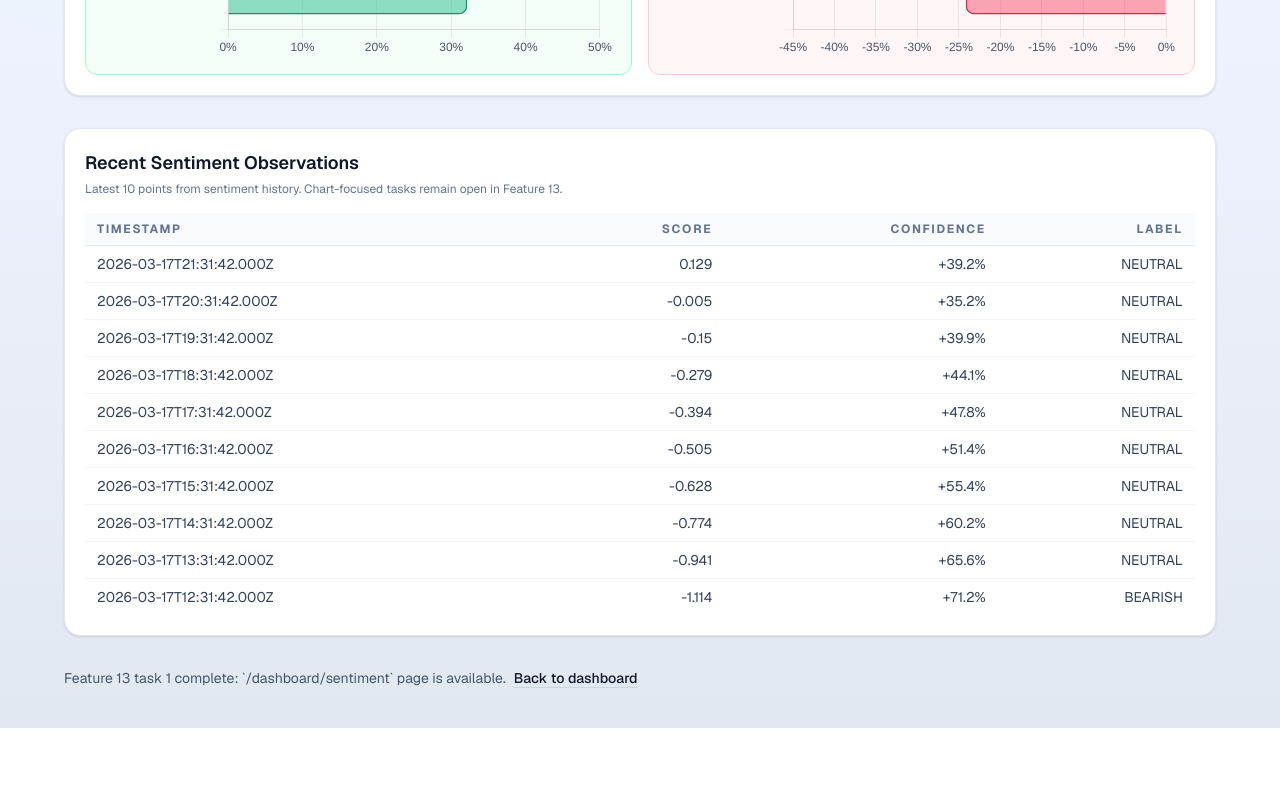
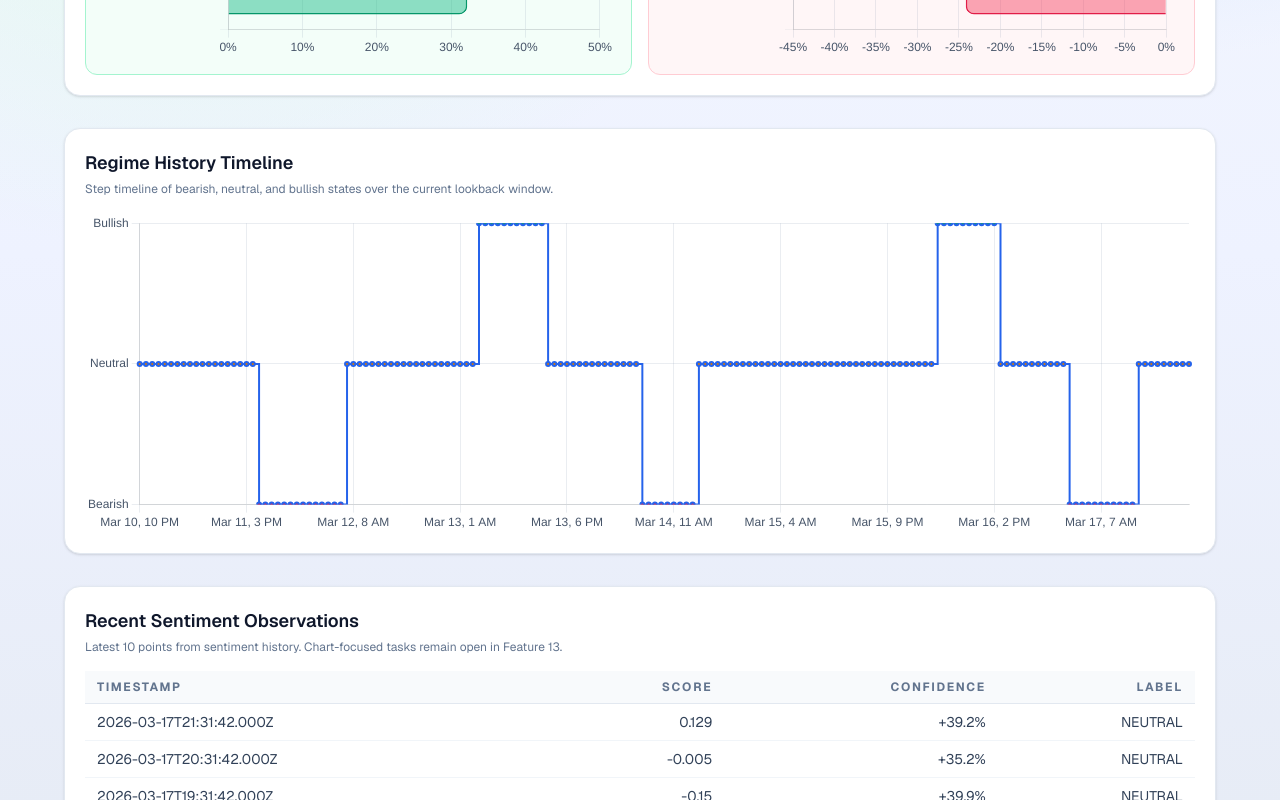
Before and after one commit to wom3/advanced-analytics, a Next.js app in the folder defi-analytica/: page /dashboard/sentiment in a window 1280 px wide. Shown: the part 680-1480 px from the top of the page. Before the commit the page ends 1408 px from the top, so only its background shows below. Built offline with nearby package versions, Linux system fonts and the light colour scheme; no server answers.

Commit message:
feat(sentiment): add regime history timeline chart and dashboard deep-link anchor for regime state

```diff
--- a/defi-analytica/app/dashboard/page.tsx
+++ b/defi-analytica/app/dashboard/page.tsx
@@ -183,9 +183,12 @@ export default async function DashboardPage() {
 
           <div className="mt-4 grid gap-3 md:grid-cols-3">
             <article className="rounded-xl border border-slate-200 bg-white p-4">
-              <p className="text-xs font-medium uppercase tracking-[0.18em] text-slate-500">
+              <Link
+                href="/dashboard/sentiment#regime-history-timeline"
+                className="text-xs font-medium uppercase tracking-[0.18em] text-slate-500 underline decoration-slate-300 underline-offset-4"
+              >
                 Regime State
-              </p>
+              </Link>
               <div
                 className={`mt-3 inline-flex rounded-full border px-2 py-1 text-xs font-semibold uppercase ${cardTone(overview.score.label)}`}
               >
--- a/defi-analytica/app/dashboard/sentiment/page.tsx
+++ b/defi-analytica/app/dashboard/sentiment/page.tsx
@@ -8,6 +8,7 @@ import type {
 } from "@/src/server/services/sentiment-scoring/service";
 
 import { FactorContributionCharts } from "./factor-contribution-charts";
+import { RegimeHistoryTimelineChart } from "./regime-history-timeline-chart";
 
 const SENTIMENT_PARAMS = {
   mode: "live",
@@ -166,6 +167,8 @@ export default async function DashboardSentimentPage() {
           negative={score.contributors.negative}
         />
 
+        <RegimeHistoryTimelineChart points={history} />
+
         <section className="mt-8 rounded-2xl border border-slate-200 bg-white p-5 shadow-sm">
           <h2 className="text-lg font-semibold text-slate-900">Recent Sentiment Observations</h2>
           <p className="mt-1 text-xs text-slate-500">
@@ -198,7 +201,7 @@ export default async function DashboardSentimentPage() {
         </section>
 
         <footer className="mt-8 text-sm text-slate-600">
-          Feature 13 task 1 complete: `/dashboard/sentiment` page is available.
+          Feature 13 tasks 1-3 complete: sentiment deep-dive, factor charts, and regime timeline.
           <Link
             href="/dashboard"
             className="ml-2 font-medium text-slate-900 underline decoration-slate-300 underline-offset-4"
--- /dev/null
+++ b/defi-analytica/app/dashboard/sentiment/regime-history-timeline-chart.tsx
@@ -0,0 +1,162 @@
+"use client";
+
+import {
+  CategoryScale,
+  Chart as ChartJS,
+  Legend,
+  LineElement,
+  LinearScale,
+  PointElement,
+  Tooltip,
+  type ChartOptions,
+} from "chart.js";
+import { Line } from "react-chartjs-2";
+
+import type {
+  SentimentHistoryPoint,
+  SentimentLabel,
+} from "@/src/server/services/sentiment-scoring/service";
+
+ChartJS.register(CategoryScale, LinearScale, PointElement, LineElement, Tooltip, Legend);
+
+type RegimeHistoryTimelineChartProps = {
+  points: SentimentHistoryPoint[];
+};
+
+const axisLabelColor = "#475569";
+const gridColor = "rgba(148, 163, 184, 0.2)";
+
+const regimeToValue: Record<SentimentLabel, number> = {
+  bearish: -1,
+  neutral: 0,
+  bullish: 1,
+};
+
+const valueToRegime = new Map<number, string>([
+  [-1, "Bearish"],
+  [0, "Neutral"],
+  [1, "Bullish"],
+]);
+
+function shortTimeLabel(value: string): string {
+  const date = new Date(value);
+  if (!Number.isFinite(date.getTime())) {
+    return value;
+  }
+
+  return new Intl.DateTimeFormat("en-US", {
+    month: "short",
+    day: "numeric",
+    hour: "numeric",
+  }).format(date);
+}
+
+const chartOptions: ChartOptions<"line"> = {
+  responsive: true,
+  maintainAspectRatio: false,
+  interaction: {
+    mode: "index",
+    intersect: false,
+  },
+  plugins: {
+    legend: {
+      display: false,
+    },
+    tooltip: {
+      callbacks: {
+        label(context) {
+          const value = context.parsed.y ?? Number.NaN;
+          const regime = valueToRegime.get(value) ?? "Unknown";
+          return ` Regime: ${regime}`;
+        },
+      },
+    },
+  },
+  scales: {
+    x: {
+      ticks: {
+        color: axisLabelColor,
+        maxTicksLimit: 10,
+      },
+      grid: {
+        color: gridColor,
+      },
+    },
+    y: {
+      min: -1,
+      max: 1,
+      ticks: {
+        color: axisLabelColor,
+        stepSize: 1,
+        callback(value) {
+          const numeric = typeof value === "number" ? value : Number(value);
+          if (!Number.isFinite(numeric)) {
+            return value;
+          }
+          return valueToRegime.get(numeric) ?? value;
+        },
+      },
+      grid: {
+        color: gridColor,
+      },
+    },
+  },
+};
+
+export function RegimeHistoryTimelineChart({ points }: RegimeHistoryTimelineChartProps) {
+  if (points.length === 0) {
+    return (
+      <section
+        id="regime-history-timeline"
+        className="mt-8 scroll-mt-24 rounded-2xl border border-slate-200 bg-white p-5 shadow-sm"
+      >
+        <h2 className="text-lg font-semibold text-slate-900">Regime History Timeline</h2>
+        <p className="mt-1 text-xs text-slate-500">
+          No history points are available for the selected request window.
+        </p>
+      </section>
+    );
+  }
+
+  const labels = points.map((point) => shortTimeLabel(point.timestamp));
+  const data = {
+    labels,
+    datasets: [
+      {
+        label: "Regime",
+        data: points.map((point) => regimeToValue[point.label]),
+        borderColor: "#2563eb",
+        backgroundColor: "rgba(37, 99, 235, 0.18)",
+        pointRadius: 2,
+        pointHoverRadius: 4,
+        pointBackgroundColor: points.map((point) => {
+          if (point.label === "bullish") {
+            return "#059669";
+          }
+          if (point.label === "bearish") {
+            return "#e11d48";
+          }
+          return "#d97706";
+        }),
+        borderWidth: 2,
+        fill: true,
+        stepped: true,
+      },
+    ],
+  };
+
+  return (
+    <section
+      id="regime-history-timeline"
+      className="mt-8 scroll-mt-24 rounded-2xl border border-slate-200 bg-white p-5 shadow-sm"
+    >
+      <h2 className="text-lg font-semibold text-slate-900">Regime History Timeline</h2>
+      <p className="mt-1 text-xs text-slate-500">
+        Step timeline of bearish, neutral, and bullish states over the current lookback window.
+      </p>
+      <div className="mt-4 h-80">
+        <Line data={data} options={chartOptions} />
+      </div>
+    </section>
+  );
+}
```
Also changed, not shown: 2 other files (tests, documents, lock files or other folders).
